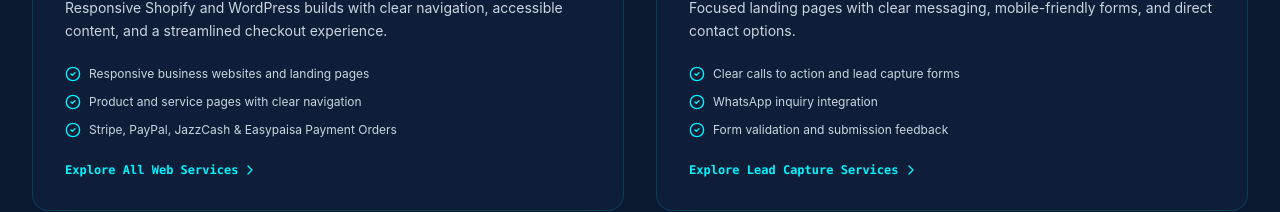
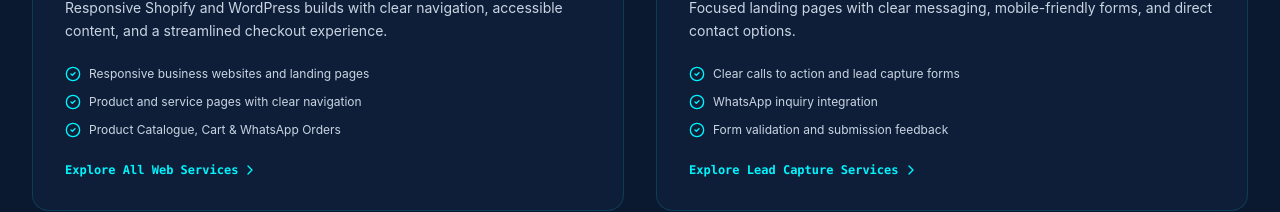
Before and after one commit to 786web/My-portfolio-trinova-, a React (Vite) app: page / in a window 1280 px wide. Shown: the part 1780-1992 px from the top of the page. Built offline with nearby package versions, Linux system fonts and the light colour scheme; no server answers.

Commit message:
Remove unsupported gateway claims from homepage

```diff
--- a/src/pages/HomePage.tsx
+++ b/src/pages/HomePage.tsx
@@ -333,7 +333,7 @@ export const HomePage: React.FC<HomePageProps> = ({ onNavigate, onOpenProject })
                         </div>
                         <div className="flex items-center gap-2">
                           <CheckCircle2 className="w-3.5 h-3.5 text-[#00F5FF]" />
-                          <span>Auto-converting multi-currency localization</span>
+                          <span>Order confirmation steps and clear customer instructions</span>
                         </div>
                       </div>
                     </div>
@@ -431,7 +431,7 @@ export const HomePage: React.FC<HomePageProps> = ({ onNavigate, onOpenProject })
               </li>
               <li className="flex items-center gap-2">
                 <CheckCircle2 className="w-4 h-4 text-[#00F5FF] shrink-0" />
-                <span>Stripe, PayPal, JazzCash &amp; Easypaisa Payment Orders</span>
+                <span>Product Catalogue, Cart &amp; WhatsApp Orders</span>
               </li>
             </ul>
 
@@ -636,7 +636,7 @@ export const HomePage: React.FC<HomePageProps> = ({ onNavigate, onOpenProject })
                   <option value="Shopify & E-Commerce Store">Shopify &amp; E-Commerce Store</option>
                   <option value="WordPress Custom Portal">WordPress Custom Portal</option>
                   <option value="Paid Ads & Lead Funnel">Paid Ads &amp; Lead Funnel</option>
-                  <option value="Payment Gateway Integration">Payment Gateway Integration</option>
+                  <option value="E-commerce & Order Flow">E-commerce &amp; Order Flow</option>
                 </select>
               </div>
 
```
